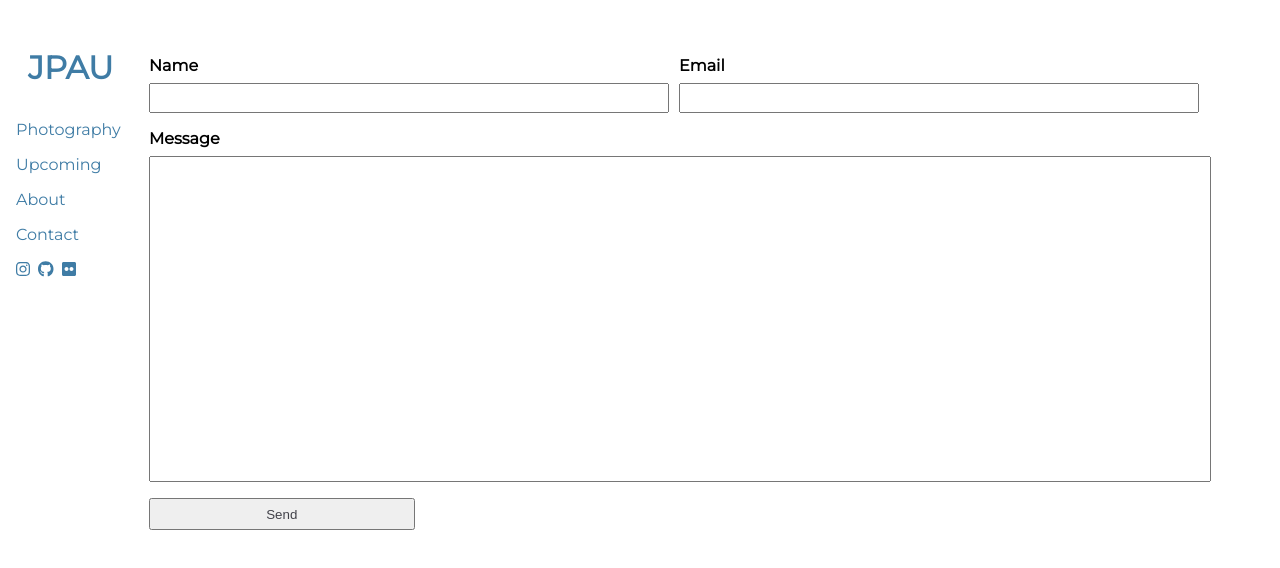
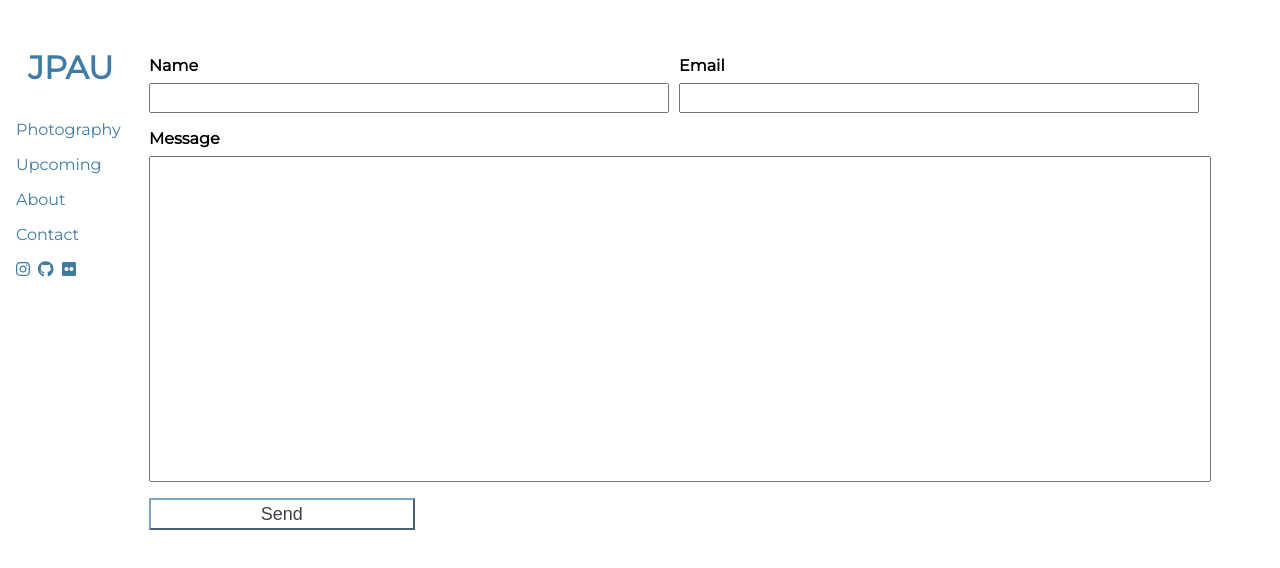
Before and after one commit to BoomBoomPau/JPAU-Portfolio, a React (Create React App) app: page /jpau-portfolio/contact in a window 1280 px wide. Shown: the top 568 px of the page. Built offline with nearby package versions, Linux system fonts and the light colour scheme.

Commit message:
button fix

```diff
--- a/src/styles.css
+++ b/src/styles.css
@@ -210,8 +210,10 @@ textarea {
   padding: 0.5em, 1.5em;
   height: 2rem;
   color: #42424A;
-
-
+  border: .5;
+  border-color: #7FA6C9;
+  background-color: transparent;
+  font-size: large;
 
 }
 
```
